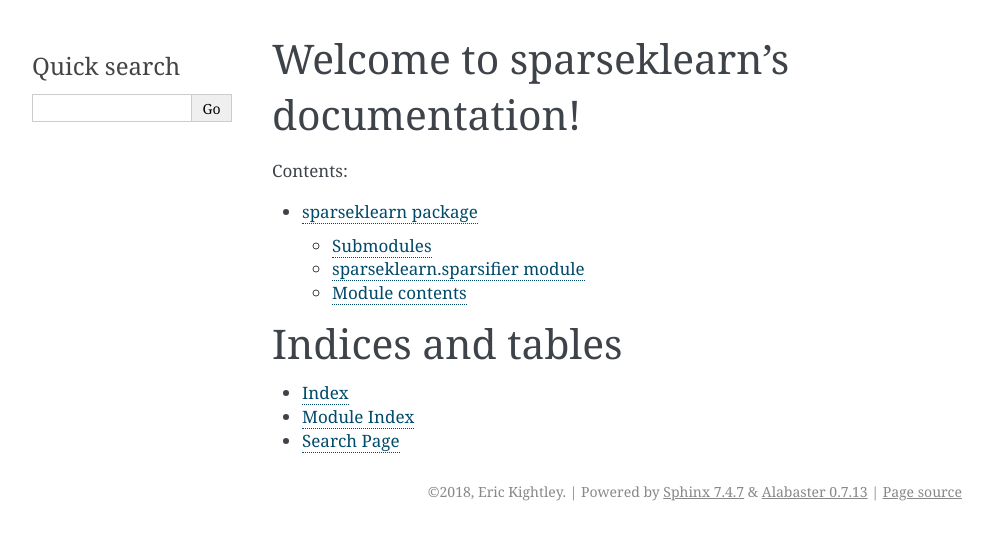
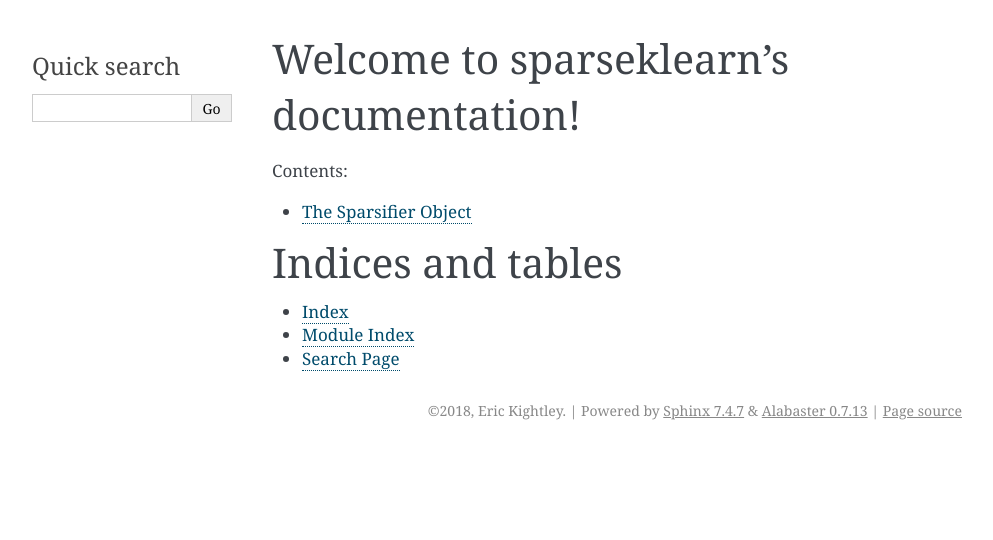
Before and after one commit to EricKightley/sparseklearn, a Sphinx documentation site: the page built from docs/index.rst, in a window 1280 px wide. Shown: the top 540 px of the page, without its empty margins (148-1141 px from the left). Built offline with Sphinx 7.4.7, drawn with Linux system fonts in a browser that asks for light colours.

```diff
--- a/docs/index.rst
+++ b/docs/index.rst
@@ -10,7 +10,7 @@ Welcome to sparseklearn's documentation!
    :maxdepth: 2
    :caption: Contents:
 
-   ./source/sparseklearn
+   ./source/sparsifier
 
 
 Indices and tables
--- a/docs/source/sparseklearn.rst
+++ /dev/null
@@ -1,22 +0,0 @@
-sparseklearn package
-====================
-
-Submodules
-----------
-
-sparseklearn\.sparsifier module
--------------------------------
-
-.. automodule:: sparseklearn.sparsifier
-    :members:
-    :undoc-members:
-    :show-inheritance:
-
-
-Module contents
----------------
-
-.. automodule:: sparseklearn
-    :members:
-    :undoc-members:
-    :show-inheritance:
--- /dev/null
+++ b/docs/source/sparsifier.rst
@@ -0,0 +1,5 @@
+The Sparsifier Object
+=====================
+
+.. automodule:: sparsifier
+.. autoclass:: Sparsifier
```
Also changed, not shown: docs/source/modules.rst (deleted, +0 -7 lines), 8 other files.
